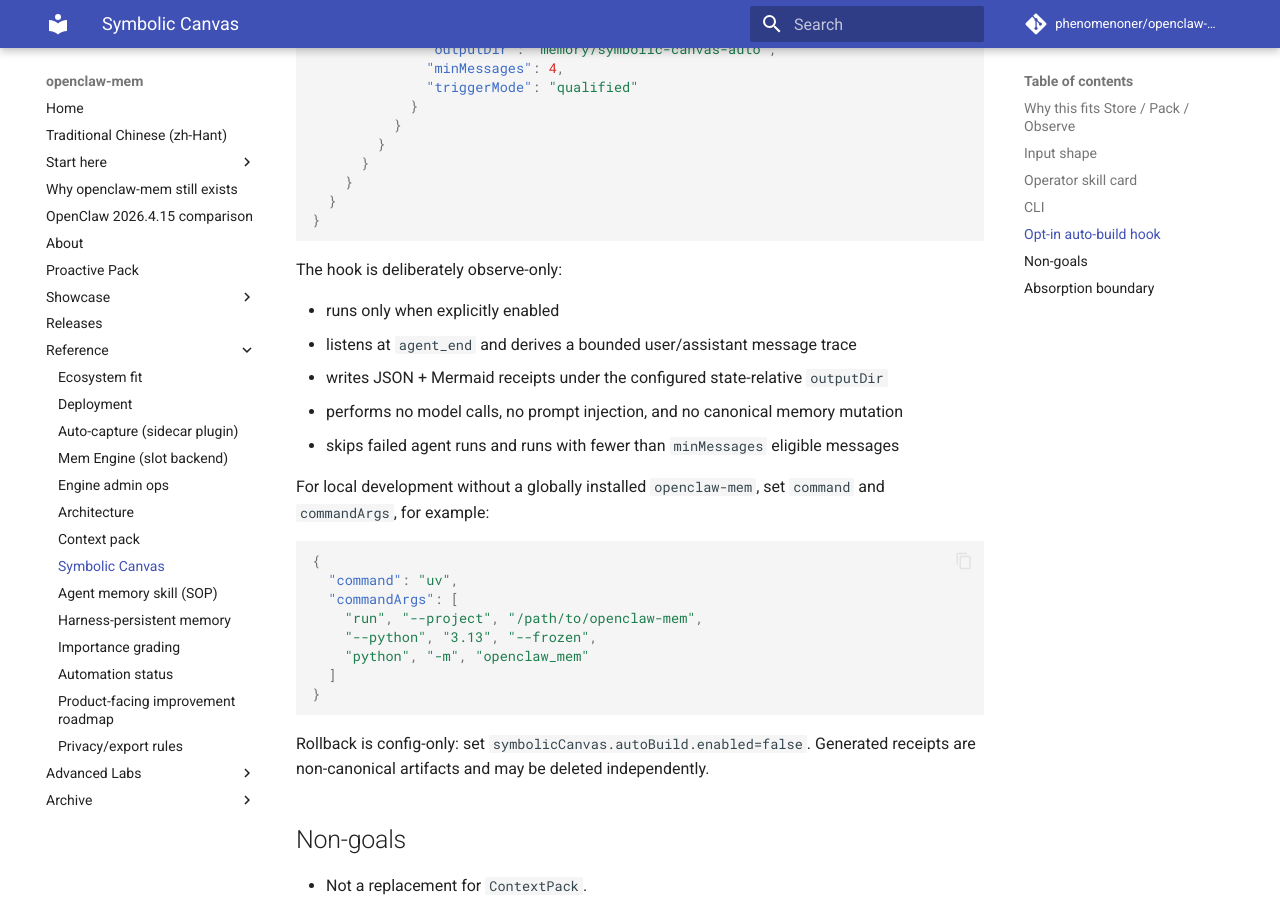
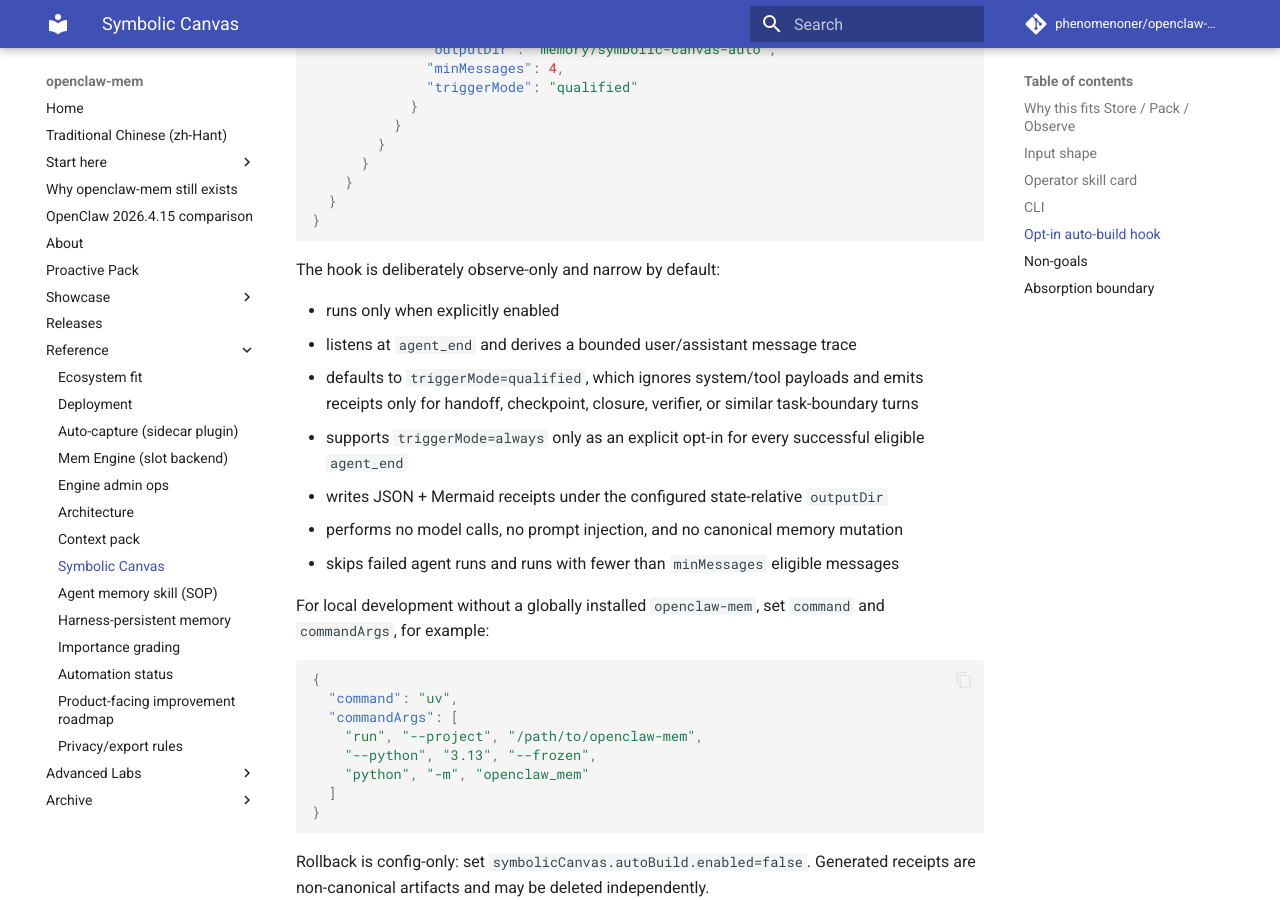
Before and after one commit to phenomenoner/openclaw-mem, an MkDocs documentation site: the page built from docs/symbolic-canvas.md, in a window 1280 px wide and 900 px high, scrolled down 1856 px. Built offline with MkDocs 1.6.1 and Material for MkDocs 9.7.7, drawn with Linux system fonts in a browser that asks for light colours; comment, search, counter and statistics services are not loaded.

Commit message:
Clarify public symbolic canvas trigger docs

````diff
--- a/docs/symbolic-canvas.md
+++ b/docs/symbolic-canvas.md
@@ -79,10 +79,12 @@
 }
 ```
 
-The hook is deliberately observe-only:
+The hook is deliberately observe-only and narrow by default:
 
 - runs only when explicitly enabled
 - listens at `agent_end` and derives a bounded user/assistant message trace
+- defaults to `triggerMode=qualified`, which ignores system/tool payloads and emits receipts only for handoff, checkpoint, closure, verifier, or similar task-boundary turns
+- supports `triggerMode=always` only as an explicit opt-in for every successful eligible `agent_end`
 - writes JSON + Mermaid receipts under the configured state-relative `outputDir`
 - performs no model calls, no prompt injection, and no canonical memory mutation
 - skips failed agent runs and runs with fewer than `minMessages` eligible messages
````
Also changed, not shown: extensions/openclaw-mem-engine/README.md (+6 -2 lines).
